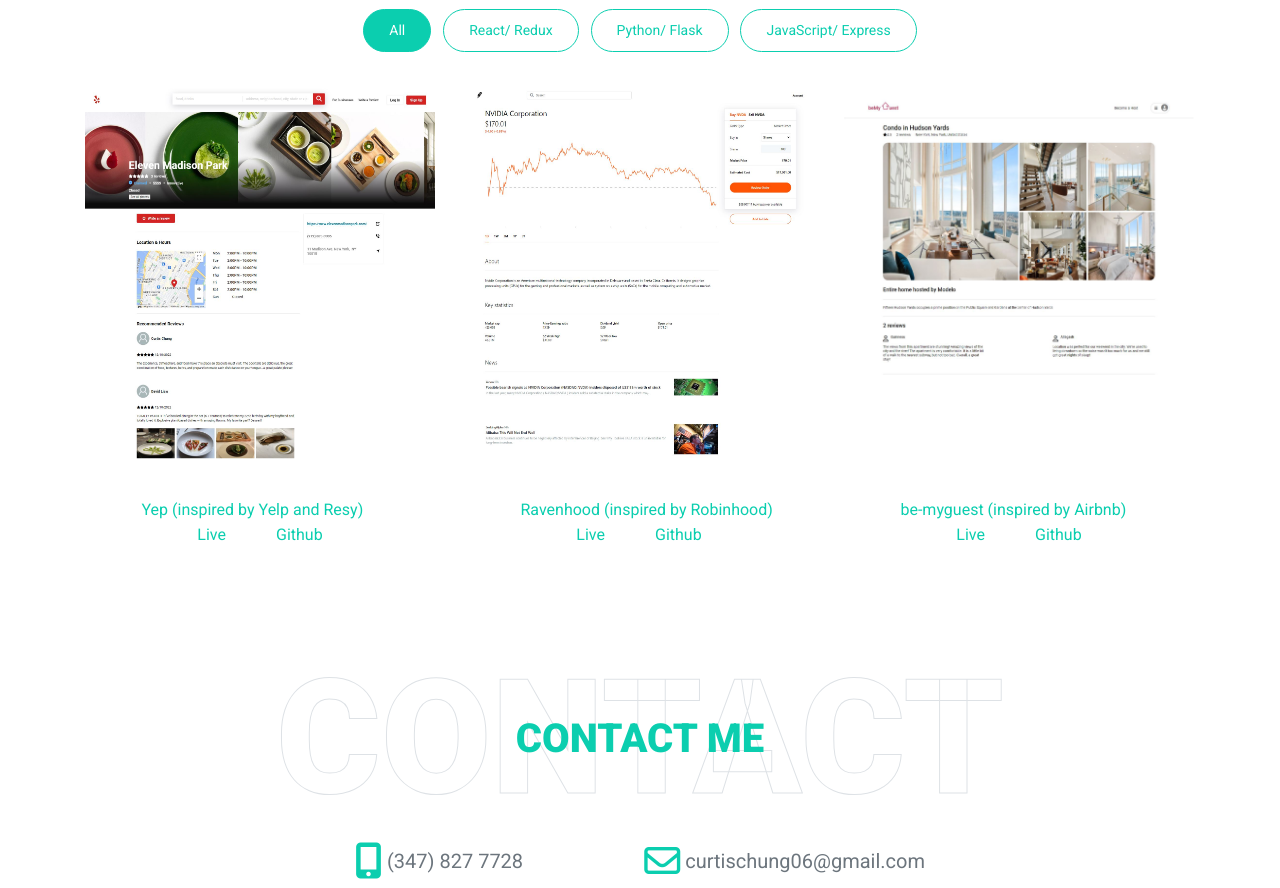
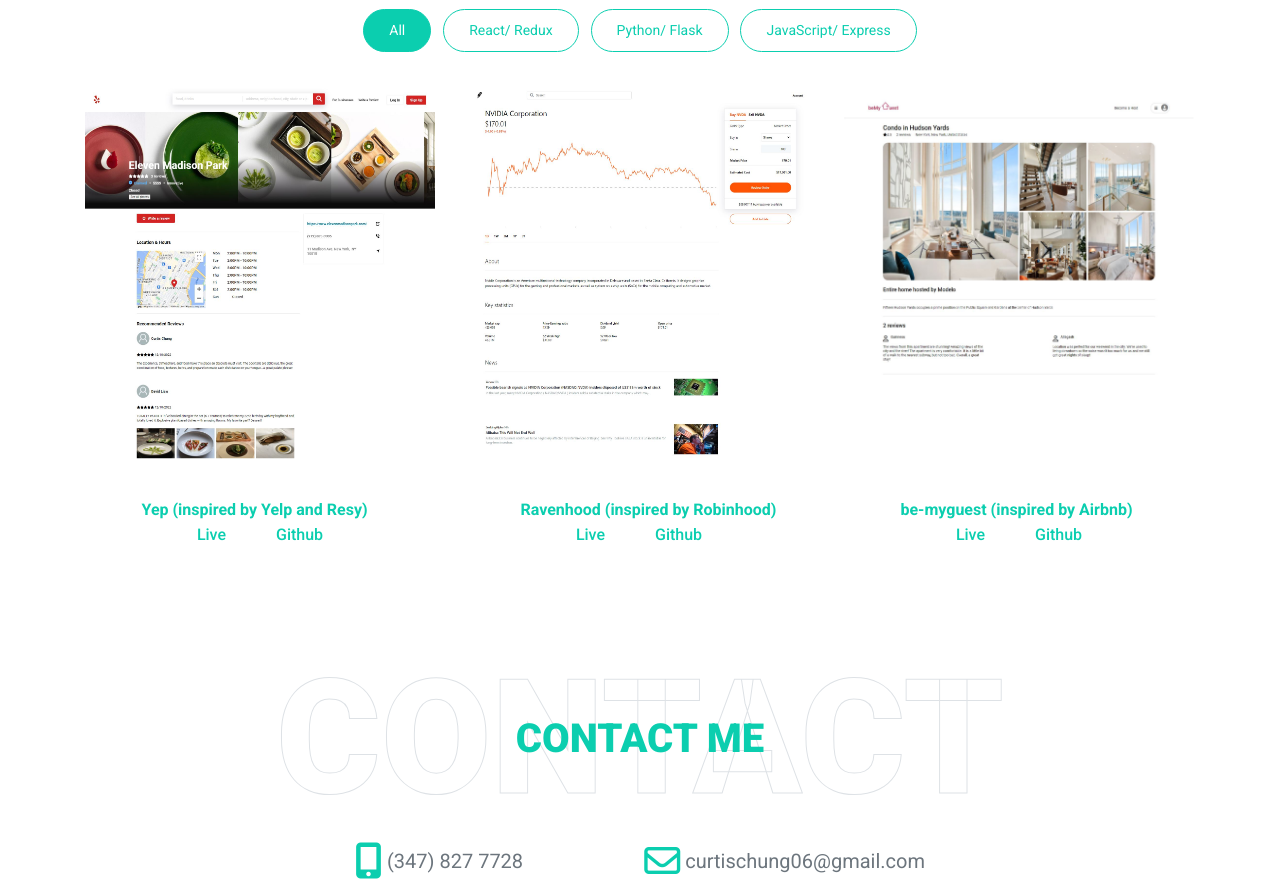
Before and after one commit to curtis-chung/curtis-chung.github.io, a plain HTML site: page index.html in a window 1280 px wide. Shown: the part 2937-3825 px from the top of the page. Drawn offline with nearby package versions, Linux system fonts and the light colour scheme.

Commit message:
personal site ready for review

```diff
--- a/index.html
+++ b/index.html
@@ -299,7 +299,7 @@
             </div>
             <div class="row portfolio-container">
                 <div class="col-lg-4 col-md-6 mb-4 portfolio-item first">
-                    <div class="position-relative overflow-hidden mb-2" style="color:#0BCEAF">
+                    <div class="position-relative overflow-hidden mb-2" style="color:#0BCEAF; font-weight: 600;">
                         <img class="img-fluid rounded w-100" src="img/yep-ss.JPG" alt="Yep" style="height: 375px">
                         <div class="portfolio-btn bg-primary d-flex align-items-center justify-content-center">
                             <a href="img/yep-ss.JPG" data-lightbox="portfolio">
@@ -314,13 +314,13 @@
                         <i class="fa fa-plus text-white" style="font-size: 60px;"></i>
                         Yep (inspired by Yelp and Resy)
                         <div class="project-links">
-                            <a href="https://yep.onrender.com/" style="margin-right:50px;">Live</a>
-                            <a href="https://github.com/curtis-chung/Yep">Github</a>
+                            <a href="https://yep.onrender.com/" style="margin-right:50px; font-weight: 500;">Live</a>
+                            <a href="https://github.com/curtis-chung/Yep" style="font-weight: 500;">Github</a>
                         </div>
                     </div>
                 </div>
                 <div class="col-lg-4 col-md-6 mb-4 portfolio-item second">
-                    <div class="position-relative overflow-hidden mb-2" style="color:#0BCEAF">
+                    <div class="position-relative overflow-hidden mb-2" style="color:#0BCEAF; font-weight: 600;">
                         <img class="img-fluid rounded w-100" src="img/ravenhood-ss.JPG" alt="Ravenhood"
                             style="height: 375px">
                         <div class="portfolio-btn bg-primary d-flex align-items-center justify-content-center">
@@ -336,13 +336,14 @@
                         <i class="fa fa-plus text-white" style="font-size: 60px;"></i>
                         Ravenhood (inspired by Robinhood)
                         <div class="project-links">
-                            <a href="https://ravenhood.onrender.com/" style="margin-right:50px;">Live</a>
-                            <a href=" https://github.com/Dylluu/Ravenhood">Github</a>
+                            <a href="https://ravenhood.onrender.com/"
+                                style="margin-right:50px; font-weight: 500;">Live</a>
+                            <a href=" https://github.com/Dylluu/Ravenhood" style="font-weight: 500;">Github</a>
                         </div>
                     </div>
                 </div>
                 <div class="col-lg-4 col-md-6 mb-4 portfolio-item third">
-                    <div class="position-relative overflow-hidden mb-2" style="color:#0BCEAF">
+                    <div class="position-relative overflow-hidden mb-2" style="color:#0BCEAF; font-weight: 600;">
                         <img class="img-fluid rounded w-100" src="img/be-my-guest-ss.JPG" alt="be-myguest"
                             style="height: 375px">
                         <div class="portfolio-btn bg-primary d-flex align-items-center justify-content-center">
@@ -358,8 +359,9 @@
                         <i class="fa fa-plus text-white" style="font-size: 60px;"></i>
                         be-myguest (inspired by Airbnb)
                         <div class="project-links">
-                            <a href="https://be-myguest.herokuapp.com/" style="margin-right:50px;">Live</a>
-                            <a href="https://github.com/curtis-chung/be-myguest">Github</a>
+                            <a href="https://be-myguest.herokuapp.com/"
+                                style="margin-right:50px; font-weight: 500;">Live</a>
+                            <a href="https://github.com/curtis-chung/be-myguest" style="font-weight: 500;">Github</a>
                         </div>
                     </div>
                 </div>
```
Also changed, not shown: css/style.css.
